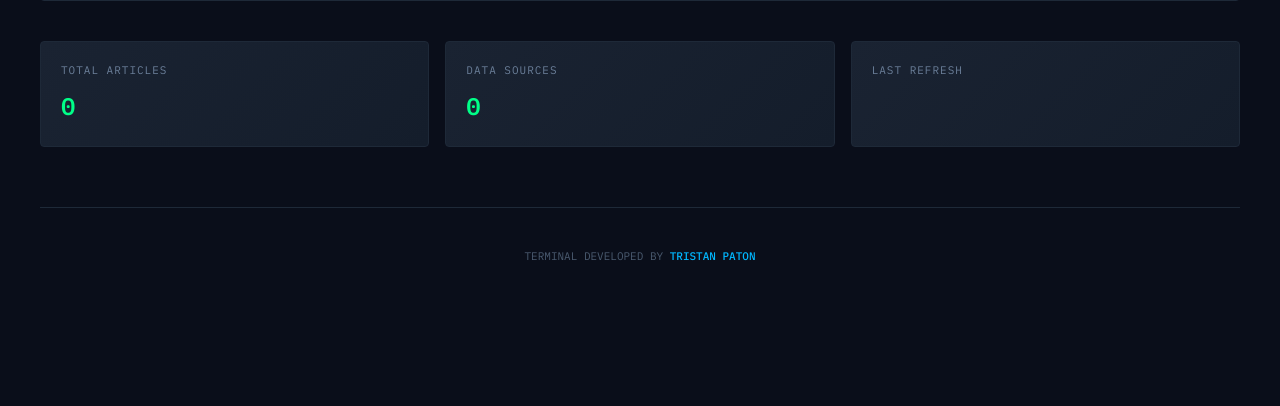
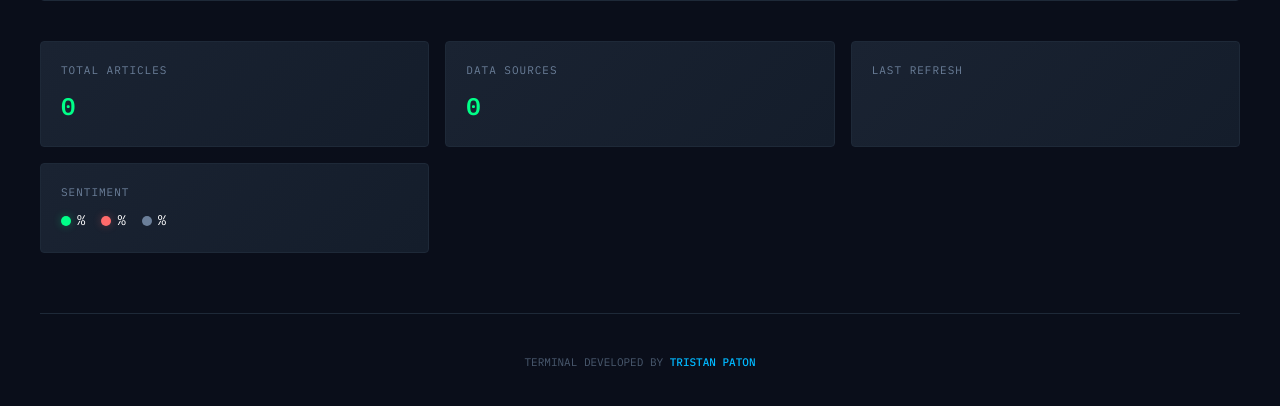
Before and after one commit to tristan333/news-aggregator, a Flask app: template templates/index.html in a window 1280 px wide. Shown: the part 248-654 px from the top of the page. Run offline with Flask 3, Linux system fonts and the light colour scheme; the template is opened without the code that fills it, so the values that code supplies are empty.

Commit message:
Add sentiment analysis with NLP

```diff
--- a/app.py
+++ b/app.py
@@ -3,8 +3,12 @@ import requests
 from datetime import datetime, timedelta
 import os
 import json
+from vaderSentiment.vaderSentiment import SentimentIntensityAnalyzer
 
 app = Flask(__name__)
+
+# Initialize sentiment analyzer
+analyzer = SentimentIntensityAnalyzer()
 
 # Your News API key
 NEWS_API_KEY = os.environ.get('NEWS_API_KEY')
@@ -19,7 +23,32 @@ topics = [
 
 # Cache settings
 CACHE_FILE = '/tmp/news_cache.json'
-CACHE_DURATION = timedelta(hours=1)  # Cache for 1 hour
+CACHE_DURATION = timedelta(hours=1)
+
+def analyze_sentiment(text):
+    """Analyze sentiment of text and return category and score"""
+    if not text:
+        return {'category': 'neutral', 'score': 0, 'label': 'NEUTRAL'}
+
+    scores = analyzer.polarity_scores(text)
+    compound = scores['compound']
+
+    # Categorize based on compound score
+    if compound >= 0.05:
+        category = 'positive'
+        label = 'BULLISH'
+    elif compound <= -0.05:
+        category = 'negative'
+        label = 'BEARISH'
+    else:
+        category = 'neutral'
+        label = 'NEUTRAL'
+
+    return {
+        'category': category,
+        'score': compound,
+        'label': label
+    }
 
 def load_cache():
     """Load cached data if it exists and is still valid"""
@@ -28,15 +57,11 @@ def load_cache():
             cache = json.load(f)
             cache_time = datetime.fromisoformat(cache['timestamp'])
 
-            # Check if cache is still valid
             if datetime.now() - cache_time < CACHE_DURATION:
-                print(f"Using cached data from {cache_time}")
                 return cache['data']
             else:
-                print("Cache expired")
                 return None
     except (FileNotFoundError, json.JSONDecodeError, KeyError):
-        print("No valid cache found")
         return None
 
 def save_cache(data):
@@ -47,7 +72,6 @@ def save_cache(data):
     }
     with open(CACHE_FILE, 'w') as f:
         json.dump(cache, f)
-    print(f"Cache saved at {datetime.now()}")
 
 def remove_duplicates(all_articles):
     """Remove duplicate articles based on title"""
@@ -76,39 +100,74 @@ def fetch_news(query):
     response = requests.get(url, params=params)
 
     if response.status_code == 200:
-        articles = response.json()['articles']
-        return articles
+        return response.json()['articles']
     else:
-        print(f"API Error {response.status_code}: {response.text}")
         return []
+
+def add_sentiment_to_articles(articles):
+    """Add sentiment analysis to each article"""
+    for article in articles:
+        # Analyze title + description for better accuracy
+        text = f"{article.get('title', '')} {article.get('description', '')}"
+        sentiment = analyze_sentiment(text)
+        article['sentiment'] = sentiment
+
+    return articles
 
 def get_all_news():
     """Get all news - from cache if available, otherwise fetch fresh"""
-    # Try to load from cache first
     cached_data = load_cache()
     if cached_data:
         return cached_data
 
-    # Cache miss - fetch fresh data
-    print("Fetching fresh data from API...")
     all_news = {}
 
     for topic in topics:
         articles = fetch_news(topic)
-        all_news[topic] = remove_duplicates(articles)
+        unique_articles = remove_duplicates(articles)
+        # Add sentiment analysis
+        articles_with_sentiment = add_sentiment_to_articles(unique_articles)
+        all_news[topic] = articles_with_sentiment
 
-    # Save to cache
     save_cache(all_news)
+    return all_news
 
-    return all_news
+def calculate_sentiment_stats(all_news):
+    """Calculate overall sentiment breakdown"""
+    total = 0
+    positive = 0
+    negative = 0
+    neutral = 0
+
+    for articles in all_news.values():
+        for article in articles:
+            total += 1
+            category = article.get('sentiment', {}).get('category', 'neutral')
+            if category == 'positive':
+                positive += 1
+            elif category == 'negative':
+                negative += 1
+            else:
+                neutral += 1
+
+    if total == 0:
+        return {'positive': 0, 'negative': 0, 'neutral': 0}
+
+    return {
+        'positive': round((positive / total) * 100),
+        'negative': round((negative / total) * 100),
+        'neutral': round((neutral / total) * 100)
+    }
 
 @app.route('/')
 def home():
     """Main page - shows all news"""
     all_news = get_all_news()
+    sentiment_stats = calculate_sentiment_stats(all_news)
 
     return render_template('index.html',
                          news_data=all_news,
+                         sentiment_stats=sentiment_stats,
                          current_time=datetime.now().strftime('%Y-%m-%d %H:%M:%S'))
 
 @app.route('/saved')
--- a/requirements.txt
+++ b/requirements.txt
@@ -2,3 +2,4 @@ Flask==3.0.0
 requests==2.31.0
 sendgrid==6.11.0
 gunicorn==21.2.0
+vaderSentiment==3.3.2
--- a/templates/index.html
+++ b/templates/index.html
@@ -287,6 +287,57 @@
             font-family: 'IBM Plex Mono', monospace;
         }
 
+        .sentiment-breakdown {
+            display: flex;
+            gap: 16px;
+            margin-top: 8px;
+        }
+
+        .sentiment-item {
+            display: flex;
+            align-items: center;
+            gap: 6px;
+            font-size: 14px;
+            color: #ffffff;
+            font-family: 'IBM Plex Mono', monospace;
+        }
+
+        .sentiment-dot {
+            width: 10px;
+            height: 10px;
+            border-radius: 50%;
+        }
+
+        .sentiment-dot.positive {
+            background: #00ff88;
+            box-shadow: 0 0 8px #00ff8850;
+        }
+
+        .sentiment-dot.negative {
+            background: #ff6b6b;
+            box-shadow: 0 0 8px #ff6b6b50;
+        }
+
+        .sentiment-dot.neutral {
+            background: #6b7f99;
+        }
+
+        /* Sentiment badge colors */
+        .article-priority.positive {
+            background: #00ff8820;
+            color: #00ff88;
+        }
+
+        .article-priority.negative {
+            background: #ff6b6b20;
+            color: #ff6b6b;
+        }
+
+        .article-priority.neutral {
+            background: #6b7f9920;
+            color: #9ca9ba;
+        }
+
         .topic-section {
             margin-bottom: 50px;
             background: linear-gradient(135deg, #141d2b 0%, #0f1621 100%);
@@ -572,7 +623,7 @@
             <button class="filter-btn" data-filter="recent">Last 24h</button>
             <button class="filter-btn" data-filter="older">Older</button>
         </div>
-    </div>
+   </div>
 
         <div class="dashboard-grid">
             {% set total_articles = news_data.values() | map('length') | sum %}
@@ -587,6 +638,23 @@
             <div class="stat-card">
                 <div class="stat-label">Last Refresh</div>
                 <div class="stat-value" style="font-size: 16px;">{{ current_time.split()[1][:5] }}</div>
+            </div>
+            <div class="stat-card sentiment-card">
+                <div class="stat-label">Sentiment</div>
+                <div class="sentiment-breakdown">
+                    <div class="sentiment-item">
+                        <span class="sentiment-dot positive"></span>
+                        <span>{{ sentiment_stats.positive }}%</span>
+                    </div>
+                    <div class="sentiment-item">
+                        <span class="sentiment-dot negative"></span>
+                        <span>{{ sentiment_stats.negative }}%</span>
+                    </div>
+                    <div class="sentiment-item">
+                        <span class="sentiment-dot neutral"></span>
+                        <span>{{ sentiment_stats.neutral }}%</span>
+                    </div>
+                </div>
             </div>
         </div>
 
@@ -603,8 +671,7 @@
                     <article class="article">
                         <div class="article-header">
                             <h3 class="article-title">{{ article.title }}</h3>
-                            <span class="article-priority">PRIORITY</span>
-                        </div>
+                                <span class="article-priority {{ article.sentiment.category }}">{{ article.sentiment.label }}</span>                        </div>
                         <div class="article-meta">
                             <span>{{ article.source.name }}</span>
                             <span class="meta-divider">|</span>
--- a/templates/saved.html
+++ b/templates/saved.html
@@ -443,7 +443,7 @@
 
             // Add event listeners to remove buttons
             const removeBtns = container.querySelectorAll('.remove-btn');
-            removeBtns.forEach(btn => {
+            removeBtns.fo   rEach(btn => {
                 btn.addEventListener('click', function() {
                     removeArticle(this.dataset.url);
                 });
```
